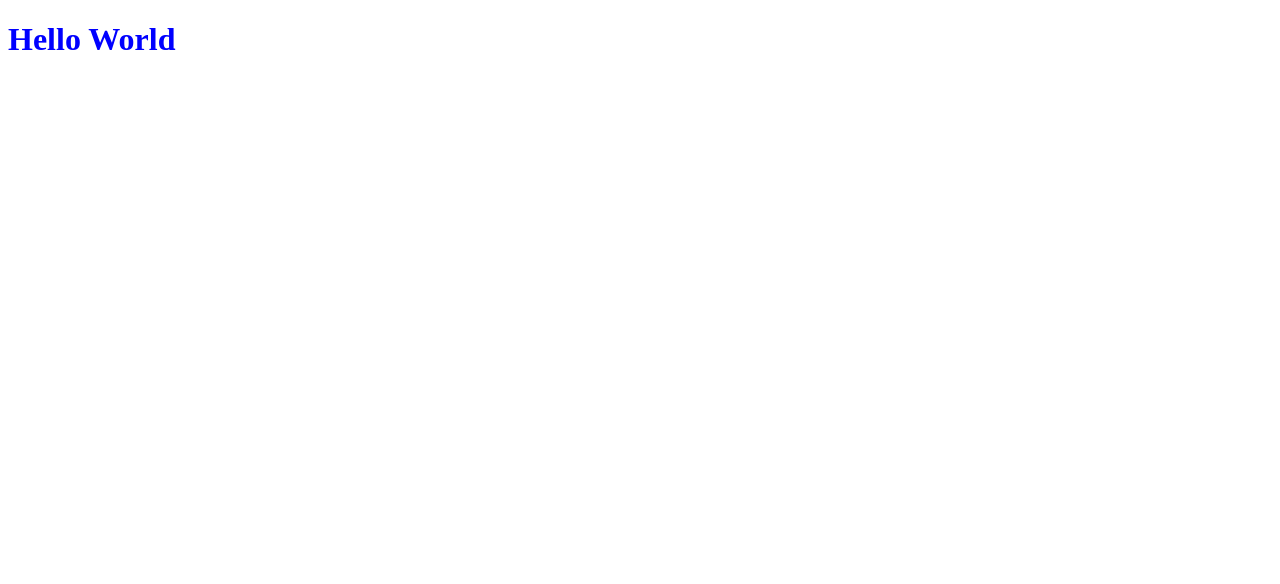
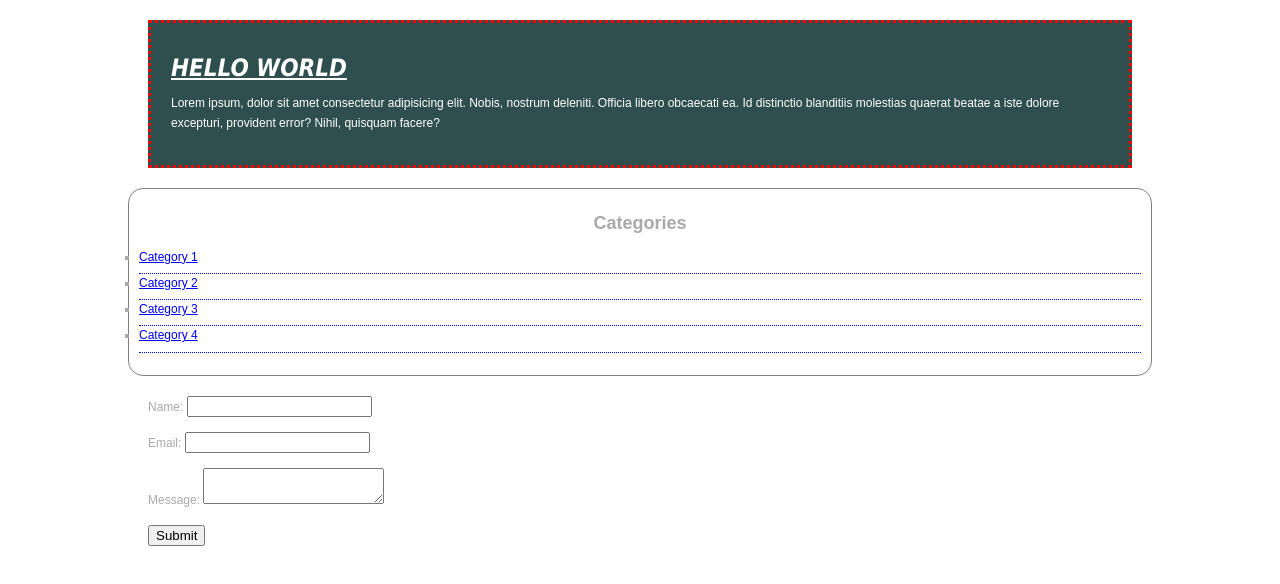
Before and after one commit to Java-Sith/WebComponentsTM, a plain HTML site: page CSS Cheatsheet/index.html in a window 1280 px wide. Drawn offline with Linux system fonts and the light colour scheme.

Commit message:
Nuevos cambios

```diff
--- a/CSS Cheatsheet/index.html
+++ b/CSS Cheatsheet/index.html
@@ -2,13 +2,41 @@
 <html>
 <head>
 	<title>CSS Cheatsheet</title>
-	<style type = "text/css">
-		h1 {
-			color: blue;
-		}
-	</style>
+	<link rel = "stylesheet" href = "style.css">
 </head>
 <body>
-	<h1>Hello World</h1>
+	<div class = "container">
+		<div class = "box-1">
+			<h1>Hello World</h1>
+			<p>Lorem ipsum, dolor sit amet consectetur adipisicing elit.
+			Nobis, nostrum deleniti. Officia libero obcaecati ea.
+			Id distinctio blanditiis molestias quaerat beatae a iste dolore excepturi, provident error?
+			Nihil, quisquam facere?</p>
+		</div>
+		<div class = "categories">
+			<h2>Categories</h2>
+			<ul>
+				<li><a href = "#">Category 1</a></li>
+				<li><a href = "#">Category 2</a></li>
+				<li><a href = "#">Category 3</a></li>
+				<li><a href = "#">Category 4</a></li>
+			</ul>
+		</div>
+		<form class = "my-form">
+			<div class = "form-group">
+				<label>Name: </label>
+				<input type = "text" name = "name">
+			</div>
+			<div class = "form-group">
+				<label>Email: </label>
+				<input type = "text" name = "email">
+			</div>
+			<div class = "form-group">
+				<label>Message: </label>
+				<textarea name = "message"></textarea>
+			</div>
+			<input type = "button" value = "Submit" name = "submit">
+		</form>
+	</div>
 </body>
 </html>
--- /dev/null
+++ b/CSS Cheatsheet/style.css
@@ -0,0 +1,85 @@
+/** {
+    margin: 0;
+    padding: 0;
+}*/
+
+body {
+    background-color: white;
+    color: darkgray;
+    font-family: Arial, Helvetica, sans-serif;
+    font-size: 12px;
+    font-weight: normal;
+    /*Same as above*/
+    /*font: normal 12px Arial, Helvetica, sans-serif;*/
+    line-height: 1.6em;
+    margin: 0;
+}
+
+.container {
+    width: 80%;
+    margin: auto;
+}
+
+.box-1 {
+    background-color: darkslategray;
+    color: white;
+    /*border-top: red 5px solid;
+    border-right: red 5px solid;
+    border-bottom: red 5px solid;
+    border-left: red 5px solid;*/
+    /*Same as above*/
+    border: red 5px solid;
+    border-width: 3px;
+    border-style: dotted;
+    padding: 20px;
+    margin: 20px;
+}
+
+.box-1 h1 {
+    font-family: Tahoma;
+    font-weight: 800;
+    font-style: italic;
+    text-decoration: underline;
+    text-transform: uppercase;
+}
+
+.categories {
+    border: grey 1px solid;
+    padding: 10px;
+    border-radius: 15px;
+}
+
+.categories h2 {
+    text-align: center;
+}
+
+.categories ul {
+    padding: 0px;
+    list-style: square;
+}
+
+.categories li {
+    padding-bottom: 6px;
+    border-bottom: dotted 1px blue;
+    /*list-style-image: url("../CSSCheatsheet/checkmark.png");*/
+}
+
+a:hover {
+    color: red;
+}
+
+a:active {
+    color: green;
+}
+
+.my-form {
+    padding: 20px;
+}
+
+.form-group {
+    padding-bottom: 15px;
+}
+
+/*a:visited {
+    color: green;
+}*/
```
Also changed, not shown: 1 other file.
